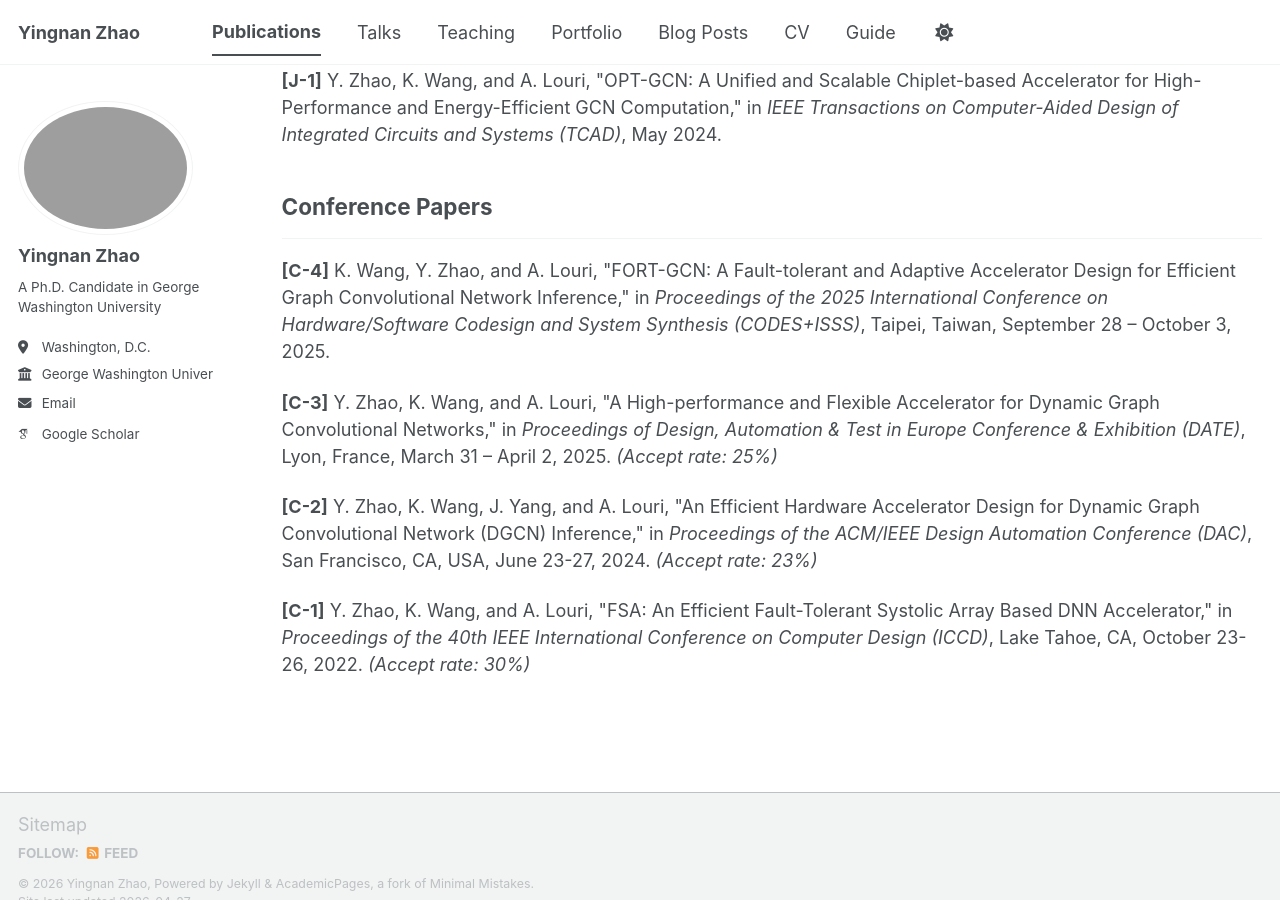
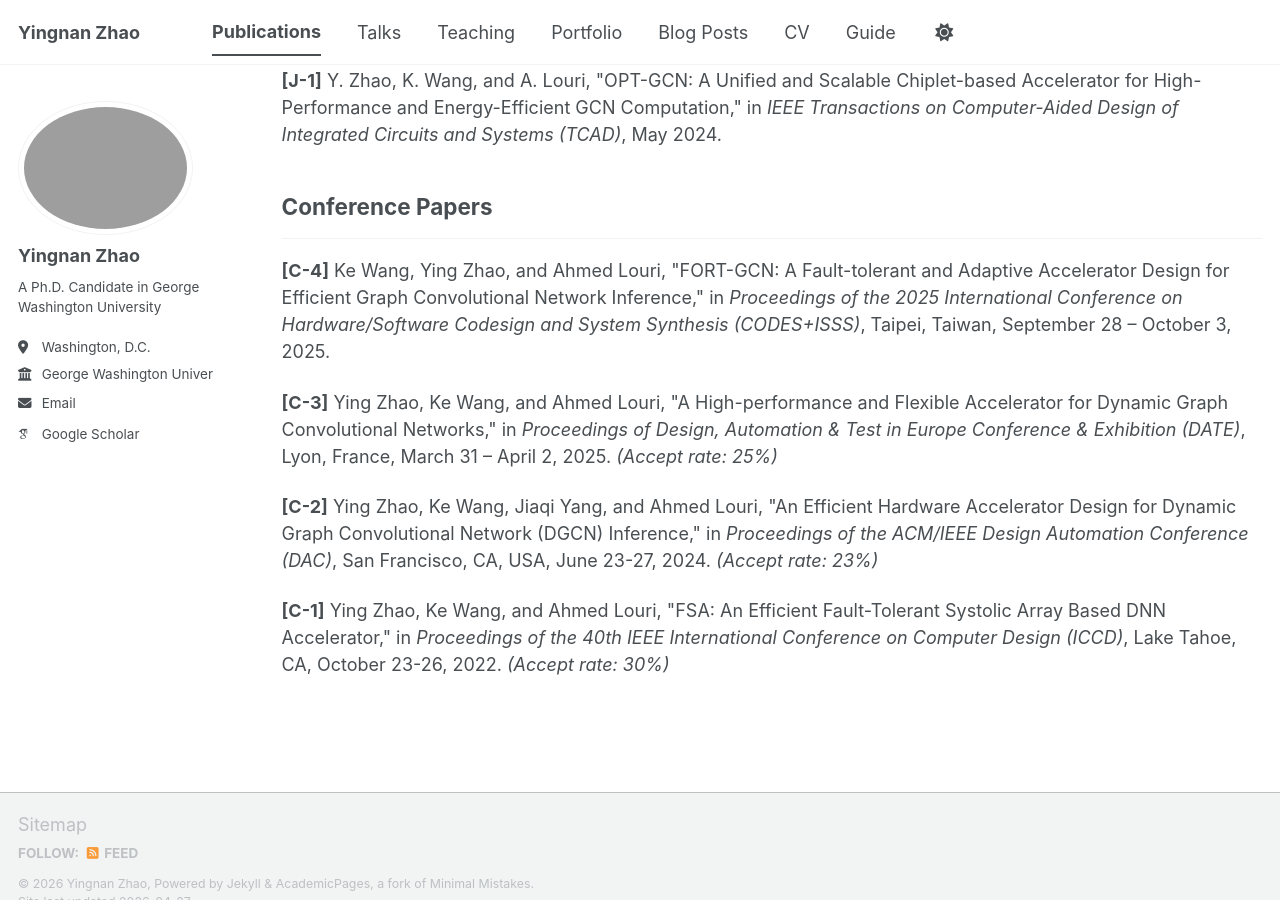
Before and after one commit to yingnan96/yingnan96.github.io, a Jekyll site: the page built from _pages/publications.html, in a window 1280 px wide and 900 px high, scrolled down 529 px. Built offline with Jekyll 4.4.1, drawn with Linux system fonts in a browser that asks for light colours; some web fonts are replaced; a script bundle is joined from its source files by our own code; library files that are not in the unit come from our copies.

Commit message:
Update publications.html

```diff
--- a/_pages/publications.html
+++ b/_pages/publications.html
@@ -21,10 +21,10 @@ author_profile: true
 <h2>Conference Papers</h2>
 <hr />
 
-<p><strong>[C-4]</strong> K. Wang, Y. Zhao, and A. Louri, "FORT-GCN: A Fault-tolerant and Adaptive Accelerator Design for Efficient Graph Convolutional Network Inference," in <em>Proceedings of the 2025 International Conference on Hardware/Software Codesign and System Synthesis (CODES+ISSS)</em>, Taipei, Taiwan, September 28 – October 3, 2025.</p>
+<p><strong>[C-4]</strong> Ke Wang, Ying Zhao, and Ahmed Louri, "FORT-GCN: A Fault-tolerant and Adaptive Accelerator Design for Efficient Graph Convolutional Network Inference," in <em>Proceedings of the 2025 International Conference on Hardware/Software Codesign and System Synthesis (CODES+ISSS)</em>, Taipei, Taiwan, September 28 – October 3, 2025.</p>
 
-<p><strong>[C-3]</strong> Y. Zhao, K. Wang, and A. Louri, "A High-performance and Flexible Accelerator for Dynamic Graph Convolutional Networks," in <em>Proceedings of Design, Automation & Test in Europe Conference & Exhibition (DATE)</em>, Lyon, France, March 31 – April 2, 2025. <em>(Accept rate: 25%)</em></p>
+<p><strong>[C-3]</strong> Ying Zhao, Ke Wang, and Ahmed Louri, "A High-performance and Flexible Accelerator for Dynamic Graph Convolutional Networks," in <em>Proceedings of Design, Automation & Test in Europe Conference & Exhibition (DATE)</em>, Lyon, France, March 31 – April 2, 2025. <em>(Accept rate: 25%)</em></p>
 
-<p><strong>[C-2]</strong> Y. Zhao, K. Wang, J. Yang, and A. Louri, "An Efficient Hardware Accelerator Design for Dynamic Graph Convolutional Network (DGCN) Inference," in <em>Proceedings of the ACM/IEEE Design Automation Conference (DAC)</em>, San Francisco, CA, USA, June 23-27, 2024. <em>(Accept rate: 23%)</em></p>
+<p><strong>[C-2]</strong> Ying Zhao, Ke Wang, Jiaqi Yang, and Ahmed Louri, "An Efficient Hardware Accelerator Design for Dynamic Graph Convolutional Network (DGCN) Inference," in <em>Proceedings of the ACM/IEEE Design Automation Conference (DAC)</em>, San Francisco, CA, USA, June 23-27, 2024. <em>(Accept rate: 23%)</em></p>
 
-<p><strong>[C-1]</strong> Y. Zhao, K. Wang, and A. Louri, "FSA: An Efficient Fault-Tolerant Systolic Array Based DNN Accelerator," in <em>Proceedings of the 40th IEEE International Conference on Computer Design (ICCD)</em>, Lake Tahoe, CA, October 23-26, 2022. <em>(Accept rate: 30%)</em></p>
+<p><strong>[C-1]</strong> Ying Zhao, Ke Wang, and Ahmed Louri, "FSA: An Efficient Fault-Tolerant Systolic Array Based DNN Accelerator," in <em>Proceedings of the 40th IEEE International Conference on Computer Design (ICCD)</em>, Lake Tahoe, CA, October 23-26, 2022. <em>(Accept rate: 30%)</em></p>
```
